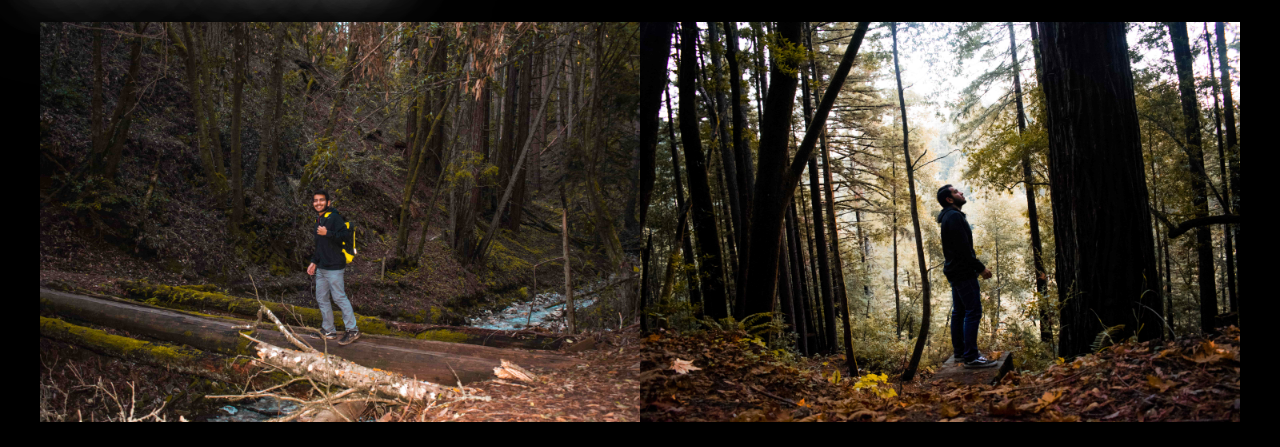
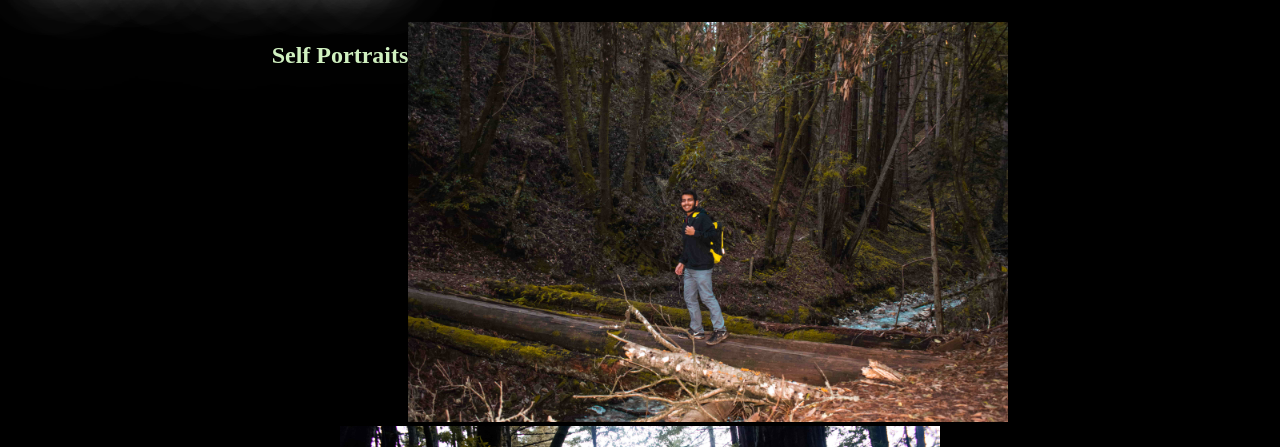
Before and after one commit to emiliomarquez/cse135, a plain HTML site: page members/emilio-marquez-fernandez/index.html in a window 1280 px wide. Shown: the part 66-513 px from the top of the page. Drawn offline with Linux system fonts and the light colour scheme.

Commit message:
fixed semantics in personal page

```diff
--- a/members/emilio-marquez-fernandez/index.html
+++ b/members/emilio-marquez-fernandez/index.html
@@ -38,7 +38,9 @@
       <figcaption>Self-portrait taken sometime in 2018 at UCSC</figcaption>
     </figure>
   -->
+
     <section class="portraits">
+      <h2>Self Portraits</h2>
           <picture id="portrait-a">
             <source media="(min-width:500px)" srcset="./images/forest-portrait-a-small.jpg">
             <source media="(min-width:1024px)" srcset="./images/forest-portrait-a-medium.jpg">
```
